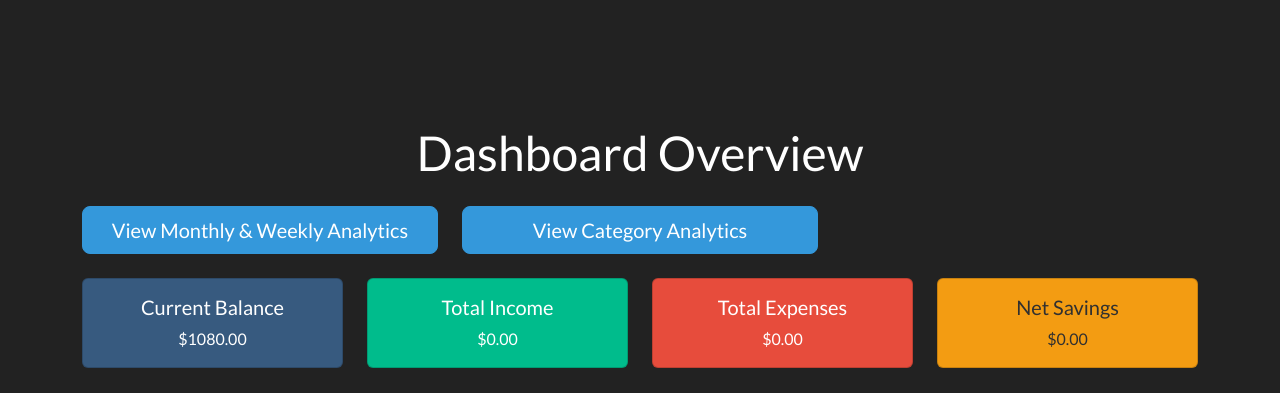
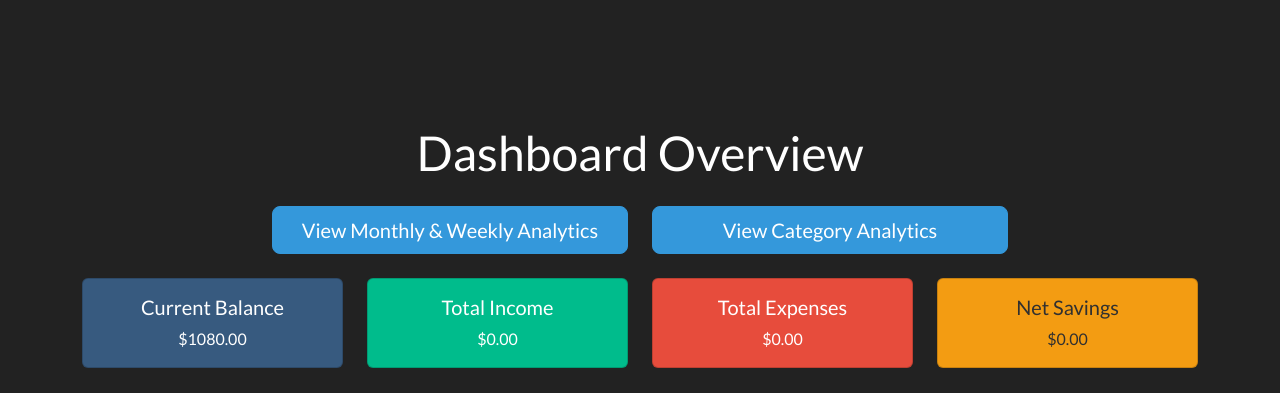
Before and after one commit to sepehrmoghani/agilewebdevproject, a Flask app: page /dashboard/dashboard in a window 1280 px wide. Shown: the part 72-465 px from the top of the page. Run offline with Flask 3, Linux system fonts and the light colour scheme; data comes from the database, SQL or seed files in the repository; some libraries are stand-ins or nearby versions; some web fonts are replaced.

Commit message:
fixed dashboard center the navigation links

```diff
--- a/app/dashboard/templates/dashboard/dashboard.html
+++ b/app/dashboard/templates/dashboard/dashboard.html
@@ -12,7 +12,7 @@
     <h1 class="mb-4 text-center">Dashboard Overview</h1>
 
     <!-- Navigation Links -->
-    <div class="row mb-4">
+    <div class="row mb-4 justify-content-center">
         <div class="col-md-4 text-center">
             <a href="{{ url_for('dashboard.monthly_analytics_page') }}" class="btn btn-info btn-lg w-100">View Monthly & Weekly Analytics</a>
         </div>
```
